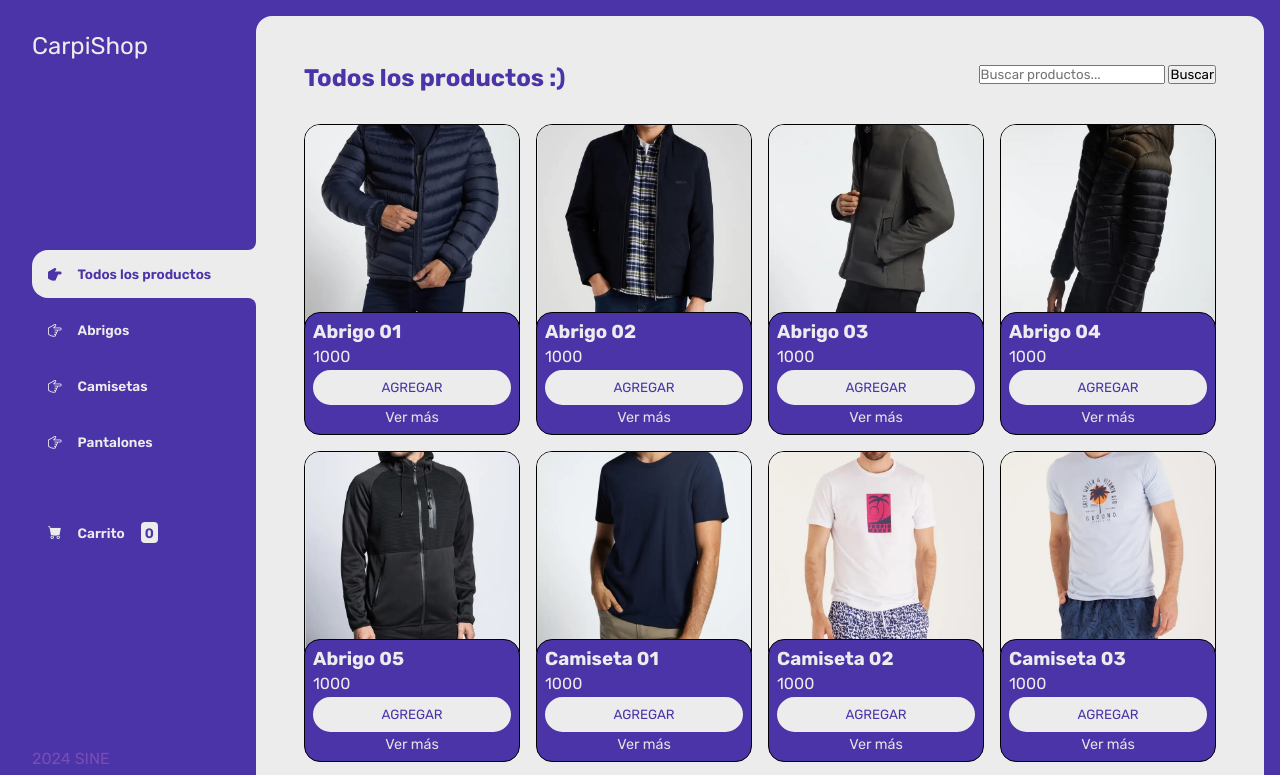
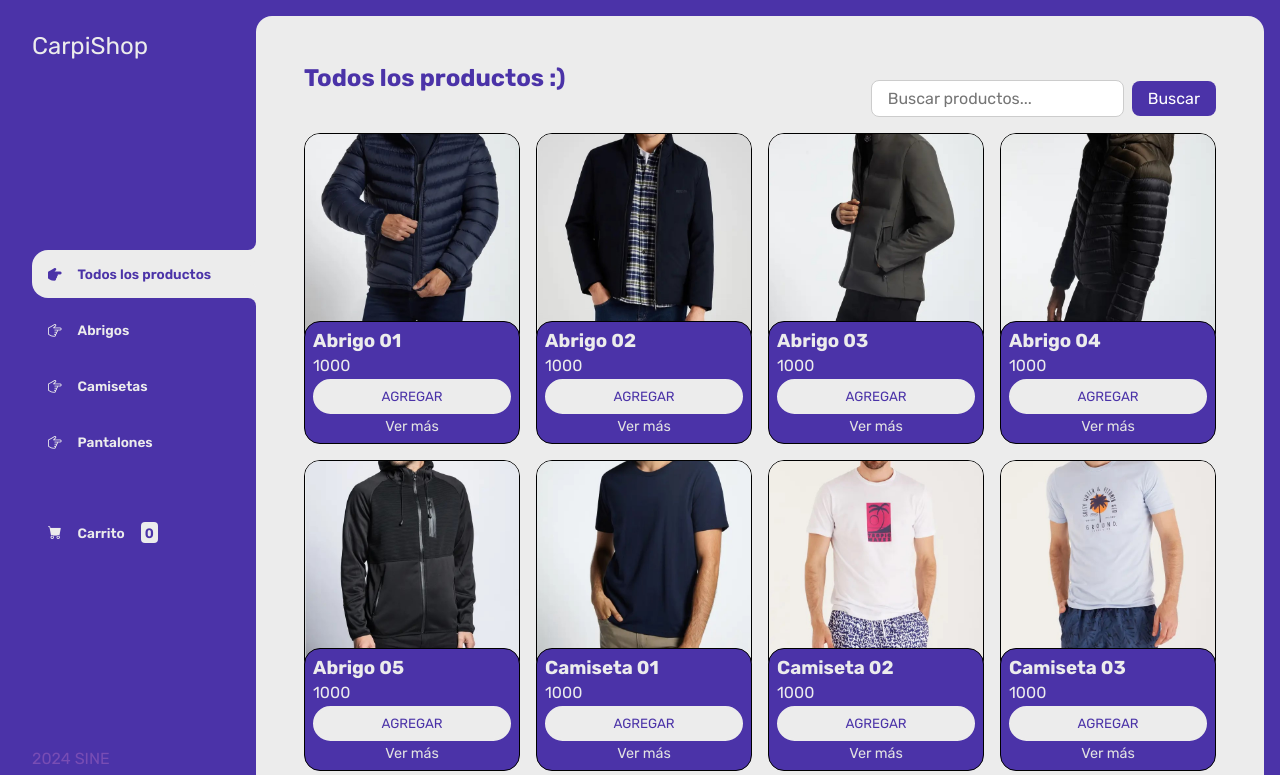
Before and after one commit to BrOzTheSorTz/TIENDA-WEB, a plain HTML site: page index.html in a window 1280 px wide. Shown: the top 775 px of the page. Drawn offline with nearby package versions, Linux system fonts and the light colour scheme.

Commit message:
estilos buscador

```diff
--- a/css/main.css
+++ b/css/main.css
@@ -142,6 +142,39 @@ main{
     display: flex;
     justify-content: space-between;
 
+}
+
+.buscador_input {
+    border-radius: 0.5rem;
+    border: 1px solid #ccc;
+    padding: 0.5rem 1rem;
+    font-size: 1rem;
+    outline: none;
+    transition: border-color 0.3s ease, box-shadow 0.3s ease;
+}
+
+/* Para un estilo adicional, puedes agregar un contenedor al buscador */
+.buscador_div {
+    display: flex;
+    justify-content: center;
+    align-items: center;
+    margin: 1rem 0;
+}
+
+.buscador_boton {
+    padding: 0.5rem 1rem;
+    border: none;
+    background-color: var(--clr-main);
+    color: white;
+    font-size: 1rem;
+    border-radius: 0.5rem;
+    cursor: pointer;
+    transition: background-color 0.3s ease;
+    margin-left: 0.5rem;
+}
+
+.buscador_button:hover {
+    background-color: var(--clr-main);
 }
 
 .titulo-principal{
--- a/index.html
+++ b/index.html
@@ -50,7 +50,7 @@
                 <h2 class="titulo-principal" id="titulo-principal">Todos los productos :)</h2>
                 <div id ="buscador_div" class="buscador_div">
                     <input class="buscador_input" type="text" id="buscador" placeholder="Buscar productos...">
-                    <button id="btnBuscar">Buscar</button>
+                    <button class="buscador_boton" id="btnBuscar">Buscar</button>
                 </div>
 
 
```
